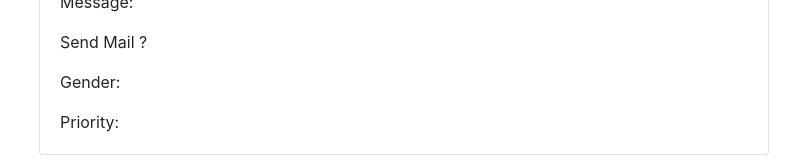
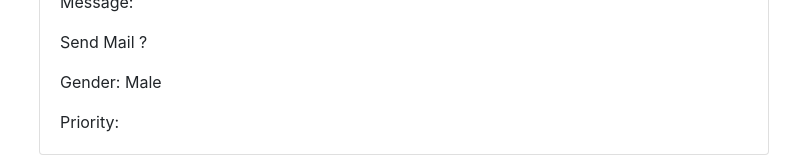
Before and after one commit to shishir75/VueJS---Handling-User-Input-with-Forms, a Vue app: page / in a window 1280 px wide. Shown: the part 966-1126 px from the top of the page, without its empty margins (236-1036 px from the left). Built offline with nearby package versions, Linux system fonts and the light colour scheme.

Commit message:
Using Radio Buttons and save data

```diff
--- a/src/App.vue
+++ b/src/App.vue
@@ -38,12 +38,12 @@
 
           <div class="form-group form-inline">
             <div class="custom-control custom-radio form-check form-check-inline">
-              <input class="custom-control-input form-check-input" type="radio" name="inlineRadioOptions" id="inlineRadio1" value="Male">
+              <input class="custom-control-input form-check-input" type="radio" v-model="gender" id="inlineRadio1" value="Male">
               <label class="custom-control-label form-check-label" for="inlineRadio1">Male</label>
             </div>
 
             <div class="custom-control custom-radio form-check form-check-inline">
-              <input class="custom-control-input form-check-input" type="radio" name="inlineRadioOptions" id="inlineRadio2" value="Female">
+              <input class="custom-control-input form-check-input" type="radio" v-model="gender" id="inlineRadio2" value="Female">
               <label class="custom-control-label form-check-label" for="inlineRadio2">Female</label>
             </div>
           </div>
@@ -78,7 +78,7 @@
             <ul>
               <li v-for="email in sendMail" :key="email">{{ email}}</li>
             </ul>
-            <p class="card-text">Gender: </p>
+            <p class="card-text">Gender: {{ gender }}</p>
             <p class="card-text">Priority: </p>
           </div>
         </div>
@@ -100,7 +100,8 @@ export default {
           age: null
         },
         message: '',
-        sendMail: []
+        sendMail: [],
+        gender: 'Male'
     }
   }
 
```
